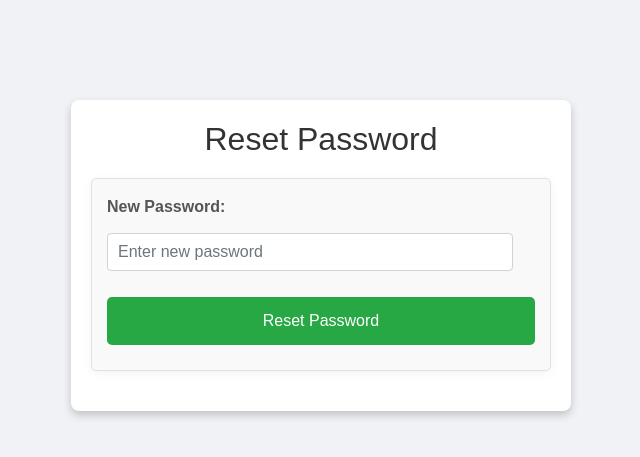
After one commit to ShashankGowni/School_Management_System, a Flask app: page /reset-password in a window 1280 px wide. The commit adds this page. Shown: the top 457 px of the page, without its empty margins (319-959 px from the left). Run offline with Flask 3, Linux system fonts and the light colour scheme; the visitor is signed in with stand-in values (Sample User, id 1); some libraries are stand-ins or nearby versions.

Commit message:
Added forgot password feature and updated styles

```diff
--- a/app.py
+++ b/app.py
@@ -4,6 +4,7 @@ import mysql.connector
 from mysql.connector import Error
 from dotenv import load_dotenv
 from werkzeug.security import generate_password_hash, check_password_hash
+
 
 # Load environment variables
 load_dotenv()
@@ -76,6 +77,33 @@ def login():
             else:
                 flash('Invalid username or password.')
     return render_template('login.html')
+
+# forgot_password
+@app.route('/forgot-password', methods=['GET', 'POST'])
+def forgot_password():
+    if request.method == 'POST':
+        username = request.form['username']
+        if username in users:
+            # Normally, you would send an email here
+            session['reset_user'] = username  # Store the username temporarily in the session
+            return redirect(url_for('reset_password'))
+        else:
+            flash('Username not found', 'danger')
+    return render_template('forgot_password.html')
+
+@app.route('/reset-password', methods=['GET', 'POST'])
+def reset_password():
+    if 'reset_user' not in session:
+        return redirect(url_for('login'))
+
+    if request.method == 'POST':
+        new_password = request.form['new_password']
+        username = session.pop('reset_user')
+        users[username]['password'] = generate_password_hash(new_password)
+        flash('Password updated successfully. Please log in.', 'success')
+        return redirect(url_for('login'))
+
+    return render_template('reset_password.html')
 
 # Dashboard
 @app.route('/dashboard')
@@ -477,6 +505,7 @@ def delete_enrollment(id):
             connection.close()
     return redirect(url_for('view_enrollments'))
 
+# Grades Management
 @app.route('/grades')
 def view_grades():
     connection = create_connection()
@@ -490,6 +519,7 @@ def view_grades():
         """)
         grades = cursor.fetchall()
         cursor.close()
+        connection.close()  # Close the connection after use
         return render_template('view_grades.html', grades=grades)
     else:
         flash('Database connection failed.')
@@ -497,56 +527,90 @@ def view_grades():
 
 @app.route('/add_grade', methods=['GET', 'POST'])
 def add_grade():
-    if request.method == 'POST':
-        student_id = request.form['student_id']
-        course_id = request.form['course_id']
-        grade = request.form['grade']
+    connection = create_connection()
+    if connection:
+        cursor = connection.cursor(dictionary=True)
+        cursor.execute("SELECT * FROM students")
+        students = cursor.fetchall()
+        cursor.execute("SELECT * FROM courses")
+        courses = cursor.fetchall()
 
-        connection = create_connection()
-        cursor = connection.cursor()
-        cursor.execute("INSERT INTO grades (student_id, course_id, grade) VALUES (%s, %s, %s)",
-                       (student_id, course_id, grade))
-        connection.commit()
+        if request.method == 'POST':
+            student_id = request.form['student_id']
+            course_id = request.form['course_id']
+            grade = request.form['grade']
+
+            # You can omit exam_id as it's now allowed to be NULL
+            try:
+                cursor.execute("INSERT INTO grades (student_id, course_id, exam_id, grade) VALUES (%s, %s, NULL, %s)",
+                               (student_id, course_id, grade))
+                connection.commit()
+                flash('Grade added successfully!')
+                return redirect(url_for('view_grades'))
+            except Error as e:
+                flash(f"Error: {e}")
+            finally:
+                cursor.close()
+                connection.close()
+
         cursor.close()
-        flash('Grade added successfully!')
-        return redirect(url_for('view_grades'))
-
-    return render_template('add_grade.html')
+        connection.close()
+        return render_template('add_grade.html', students=students, courses=courses)
+    else:
+        flash('Database connection failed.')
+        return redirect(url_for('dashboard'))
 
 @app.route('/edit_grade/<int:grade_id>', methods=['GET', 'POST'])
 def edit_grade(grade_id):
     connection = create_connection()
-    cursor = connection.cursor(dictionary=True)
+    if connection:
+        cursor = connection.cursor(dictionary=True)
+        cursor.execute("SELECT * FROM students")
+        students = cursor.fetchall()
+        cursor.execute("SELECT * FROM courses")
+        courses = cursor.fetchall()
 
-    if request.method == 'POST':
-        student_id = request.form['student_id']
-        course_id = request.form['course_id']
-        grade = request.form['grade']
+        # Fetch grade details
+        cursor.execute("SELECT * FROM grades WHERE id = %s", (grade_id,))
+        grade = cursor.fetchone()
+        cursor.close()
 
-        cursor.execute("UPDATE grades SET student_id = %s, course_id = %s, grade = %s WHERE id = %s",
-                       (student_id, course_id, grade, grade_id))
-        connection.commit()
-        cursor.close()
-        flash('Grade updated successfully!')
-        return redirect(url_for('view_grades'))
+        if request.method == 'POST':
+            student_id = request.form['student_id']
+            course_id = request.form['course_id']
+            grade_value = request.form['grade']
+            cursor = connection.cursor()
+            try:
+                cursor.execute("UPDATE grades SET student_id = %s, course_id = %s, grade = %s WHERE id = %s",
+                               (student_id, course_id, grade_value, grade_id))
+                connection.commit()
+                flash('Grade updated successfully!')
+                return redirect(url_for('view_grades'))
+            except Error as e:
+                flash(f"Error: {e}")
+            finally:
+                cursor.close()
+                connection.close()
 
-    cursor.execute("SELECT * FROM grades WHERE id = %s", (grade_id,))
-    grade = cursor.fetchone()
-    cursor.close()
-    return render_template('edit_grade.html', grade=grade)
+        return render_template('edit_grade.html', grade=grade, students=students, courses=courses)
+    else:
+        flash('Database connection failed.')
+        return redirect(url_for('dashboard'))
 
-@app.route('/delete_grade/<int:id>', methods=['POST'])
-def delete_grade(id):
+@app.route('/delete_grade/<int:grade_id>', methods=['POST'])
+def delete_grade(grade_id):
     connection = create_connection()
     if connection:
         cursor = connection.cursor()
         try:
-            cursor.execute("DELETE FROM grades WHERE id = %s", (id,))
+            cursor.execute("DELETE FROM grades WHERE id = %s", (grade_id,))
             connection.commit()
             flash('Grade deleted successfully!')
-        except Exception as e:
-            flash('Error deleting grade: ' + str(e))
-        cursor.close()
+        except Error as e:
+            flash(f"Error: {e}")
+        finally:
+            cursor.close()
+            connection.close()
     else:
         flash('Database connection failed.')
     return redirect(url_for('view_grades'))
--- a/static/styles.css
+++ b/static/styles.css
@@ -184,3 +184,34 @@ footer {
         height: auto; /* Ensure cards can expand on small screens */
     }
 }
+
+/* styles.css */
+
+body {
+    background-color: #f0f2f5;
+    font-family: Arial, sans-serif;
+}
+
+.container {
+    margin-top: 5%;
+    padding: 20px;
+    border-radius: 8px;
+}
+
+h2 {
+    color: #333;
+    text-align: center;
+}
+
+.form-group label {
+    color: #555;
+}
+
+.alert {
+    margin-top: 20px;
+    border-radius: 5px;
+}
+
+.btn-primary, .btn-primary:hover {
+    transition: all 0.3s ease;
+}
--- a/templates/login.html
+++ b/templates/login.html
@@ -28,6 +28,7 @@
             </div>
             <button type="submit" class="btn btn-primary">Login</button>
             <a href="{{ url_for('register') }}" class="btn btn-link">Don't have an account? Register</a>
+            <a href="{{ url_for('forgot_password') }}" class="btn btn-link">Forgot Password?</a> <!-- Added Forgot Password link -->
         </form>
     </div>
 </body>
--- /dev/null
+++ b/templates/reset_password.html
@@ -0,0 +1,53 @@
+<!DOCTYPE html>
+<html lang="en">
+<head>
+    <meta charset="UTF-8">
+    <meta name="viewport" content="width=device-width, initial-scale=1.0">
+    <title>Reset Password</title>
+    <link rel="stylesheet" href="https://maxcdn.bootstrapcdn.com/bootstrap/4.5.2/css/bootstrap.min.css">
+    <link rel="stylesheet" href="{{ url_for('static', filename='styles.css') }}">
+    <style>
+        body {
+            background-color: #f0f2f5;
+        }
+        .container {
+            max-width: 500px;
+            margin-top: 100px;
+            background-color: #ffffff;
+            border-radius: 8px;
+            box-shadow: 0 4px 8px rgba(0, 0, 0, 0.2);
+            padding: 20px;
+        }
+        h2 {
+            text-align: center;
+            color: #333;
+            margin-bottom: 20px;
+        }
+        .form-group label {
+            color: #555;
+            font-weight: bold;
+        }
+        .btn-primary {
+            width: 100%;
+            background-color: #28a745;
+            border: none;
+            transition: background-color 0.3s ease;
+        }
+        .btn-primary:hover {
+            background-color: #218838;
+        }
+    </style>
+</head>
+<body>
+    <div class="container">
+        <h2>Reset Password</h2>
+        <form action="{{ url_for('reset_password') }}" method="post">
+            <div class="form-group">
+                <label for="new_password">New Password:</label>
+                <input type="password" class="form-control" id="new_password" name="new_password" placeholder="Enter new password" required>
+            </div>
+            <button type="submit" class="btn btn-primary">Reset Password</button>
+        </form>
+    </div>
+</body>
+</html>
```
Also changed, not shown: templates/edit_grade.html (+44 -0 lines), templates/forgot_password.html (added, +53 -0 lines), templates/view_grades.html (+21 -12 lines), templates/view_students.html (+31 -8 lines).
